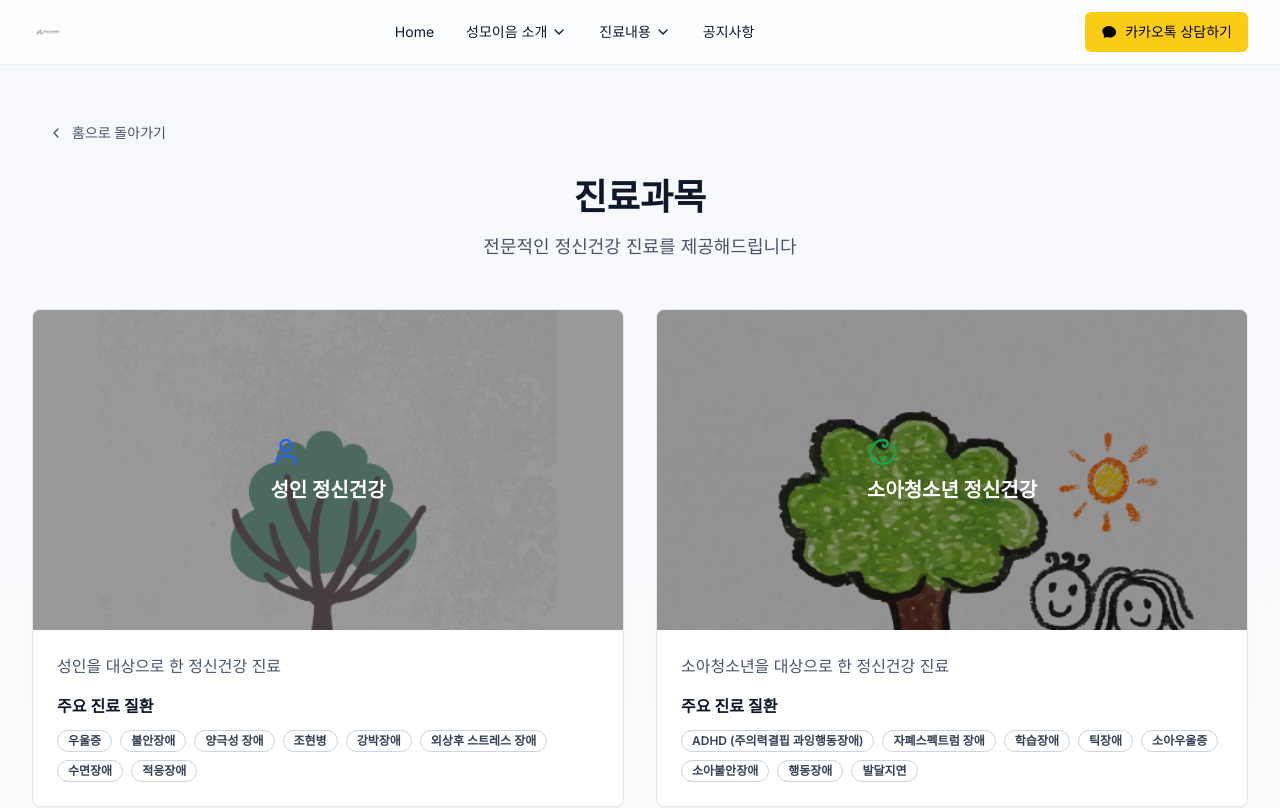
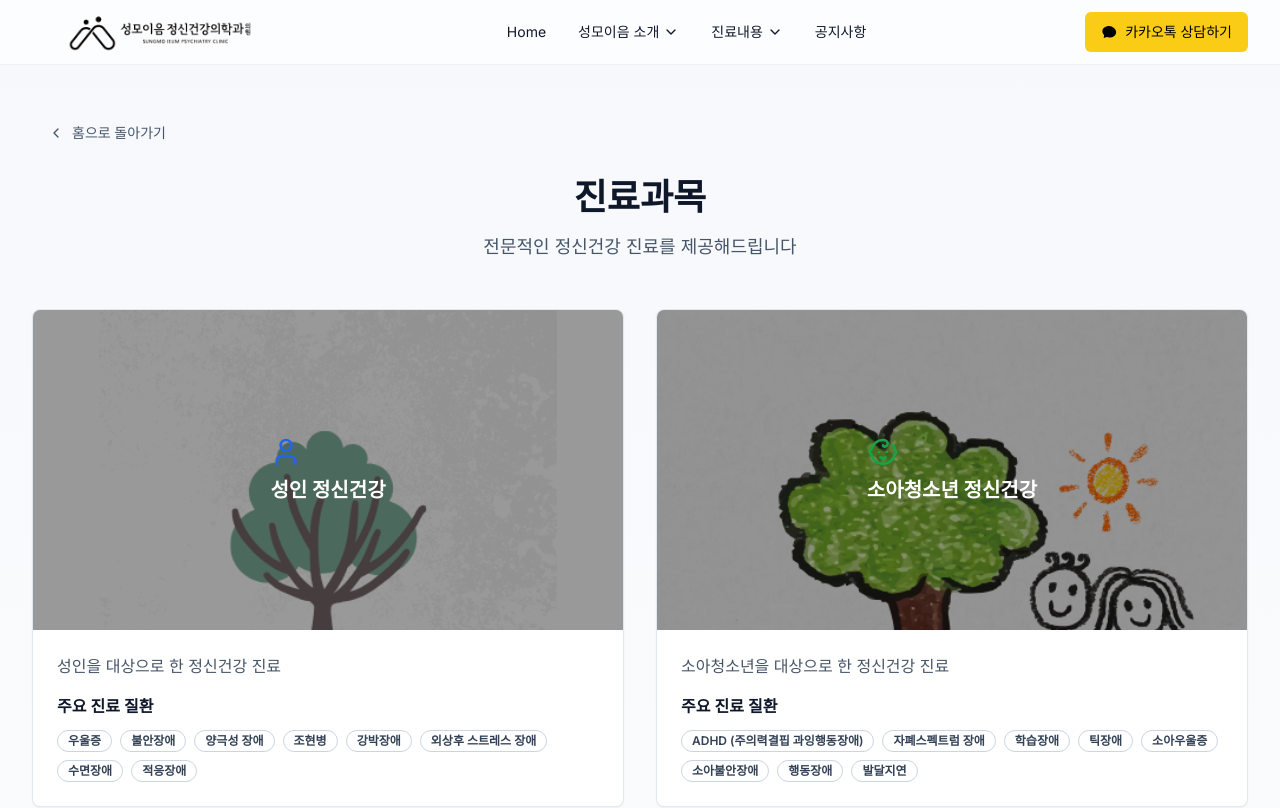
Before and after one commit to 91ko/sunmo-ieum, a Next.js app: page /treatment/subjects in a window 1280 px wide. Shown: the top 808 px of the page. Built offline with nearby package versions, Linux system fonts and the light colour scheme.

Commit message:
Fix logo sizes to be consistent across all pages

```diff
--- a/src/app/about/location/page.tsx
+++ b/src/app/about/location/page.tsx
@@ -92,7 +92,7 @@ export default function LocationPage() {
               <img
                 src="/images/logo/logo.png"
                 alt="성모이음 로고"
-                className="h-8 w-8 rounded-lg object-contain cursor-pointer"
+                className="h-32 sm:h-40 md:h-48 lg:h-56 xl:h-64 w-32 sm:w-40 md:w-48 lg:w-56 xl:w-64 rounded-2xl object-contain cursor-pointer"
               />
             </Link>
           </div>
--- a/src/app/treatment/subjects/page.tsx
+++ b/src/app/treatment/subjects/page.tsx
@@ -95,7 +95,7 @@ export default function TreatmentSubjectsPage() {
               <img
                 src="/images/logo/logo.png"
                 alt="성모이음 로고"
-                className="h-8 w-8 rounded-lg object-contain cursor-pointer"
+                className="h-32 sm:h-40 md:h-48 lg:h-56 xl:h-64 w-32 sm:w-40 md:w-48 lg:w-56 xl:w-64 rounded-2xl object-contain cursor-pointer"
               />
             </Link>
           </div>
```
